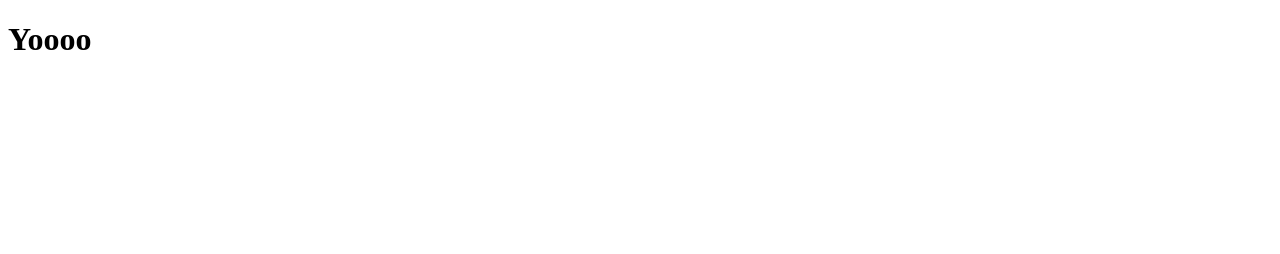
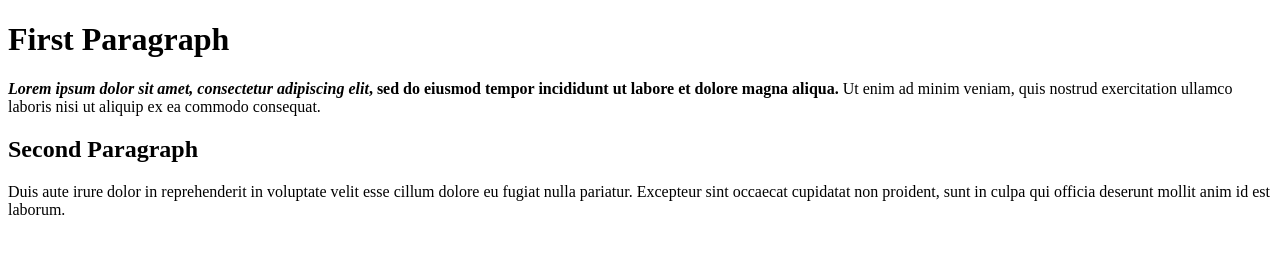
Before and after one commit to Volverinee/git_test, a plain HTML site: page html-boilerplate/index.html in a window 1280 px wide. Drawn offline with Linux system fonts and the light colour scheme.

Commit message:
Added paragraphs, bold and italic.

```diff
--- a/html-boilerplate/index.html
+++ b/html-boilerplate/index.html
@@ -1,10 +1,19 @@
 <!DOCTYPE html>
 <html>
-<head>
-<title>First</title>
-<meta charset="UTF-8">
-</head>
-<body>
-<h1>Yoooo</h1>
-</body>
+    <Head>
+        <Title>Web page</Title>
+        <meta charset="UTF-8">
+    </Head>
+    <Body>
+        <h1>First Paragraph</h1>
+        <p>
+            <strong><em>Lorem ipsum dolor sit amet, consectetur adipiscing elit</em>, sed do eiusmod tempor incididunt ut labore et dolore magna aliqua.</strong>
+            Ut enim ad minim veniam, quis nostrud exercitation ullamco laboris nisi ut aliquip ex ea commodo consequat.
+        </p>
+        <h2>Second Paragraph</h2>
+        <p>
+            Duis aute irure dolor in reprehenderit in voluptate velit esse cillum dolore eu fugiat nulla pariatur.
+            Excepteur sint occaecat cupidatat non proident, sunt in culpa qui officia deserunt mollit anim id est laborum.
+        </p>
+    </Body>
 </html>
```
